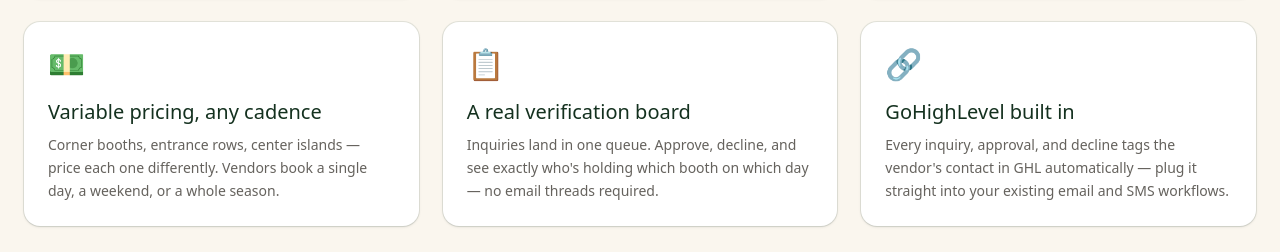
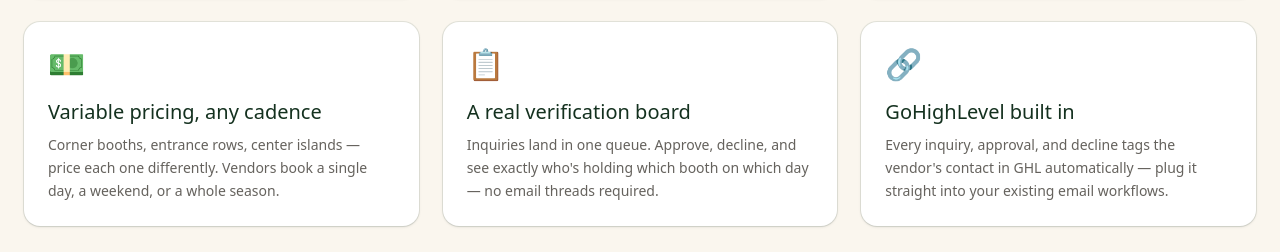
Before and after one commit to nate-ooley/fresh-air-markets, a Next.js app in the folder fresh-air-markets/: page / in a window 1280 px wide. Shown: the part 1336-1588 px from the top of the page. Built offline with nearby package versions, Linux system fonts and the light colour scheme; no server answers; the database is empty.

Commit message:
Remove SMS claims from public copy

```diff
--- a/fresh-air-markets/src/app/page.tsx
+++ b/fresh-air-markets/src/app/page.tsx
@@ -32,7 +32,7 @@ const FEATURES = [
   {
     icon: "🔗",
     title: "GoHighLevel built in",
-    body: "Every inquiry, approval, and decline tags the vendor's contact in GHL automatically — plug it straight into your existing email and SMS workflows.",
+    body: "Every inquiry, approval, and decline tags the vendor's contact in GHL automatically — plug it straight into your existing email workflows.",
   },
 ];
 
--- a/fresh-air-markets/src/components/MarketBooking.tsx
+++ b/fresh-air-markets/src/components/MarketBooking.tsx
@@ -151,7 +151,7 @@ export default function MarketBooking({ weekends, slug, marketName }: MarketBook
               {
                 n: "3",
                 title: "Get approved & sell",
-                body: "You'll hear from us by email or text with your approval and payment details. Then just show up, set up, and meet your customers.",
+                body: "You'll hear from us by email with your approval and payment details. Then just show up, set up, and meet your customers.",
               },
             ].map((s) => (
               <div key={s.n} className="rounded-2xl bg-cream p-6 shadow-sm ring-1 ring-pine/10">
```
